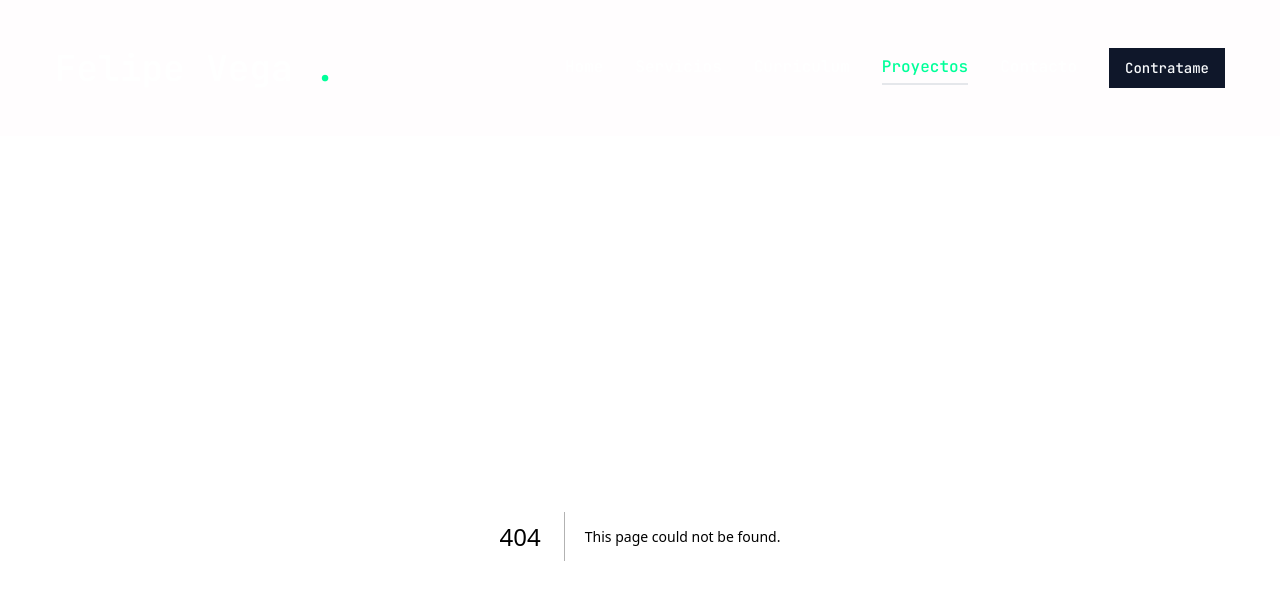
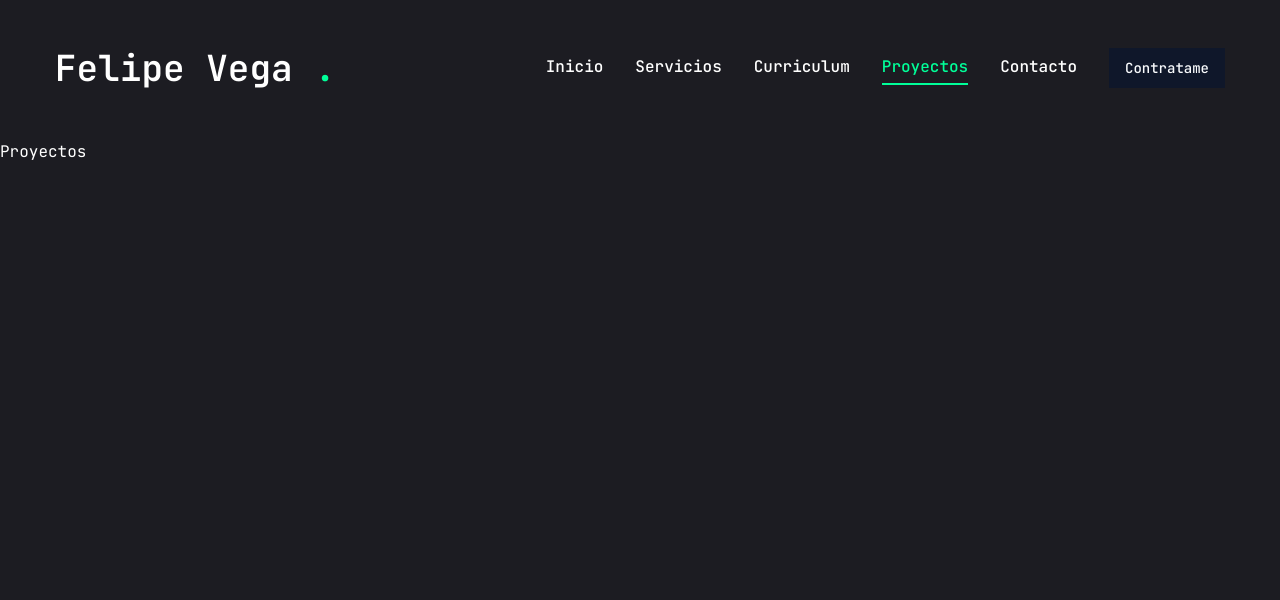
Before and after one commit to felipevega-dev/Portfolio, a Next.js app: page /proyectos in a window 1280 px wide. Before the commit this address had no page. Shown: the top 600 px of the page. Built offline with nearby package versions, Linux system fonts and the light colour scheme.

Commit message:
Barra de navegacion y links funcionando

```diff
--- /dev/null
+++ b/app/contacto/page.jsx
@@ -0,0 +1,7 @@
+const Contacto = () => {
+  return (
+    <div>Pagia de Contacto</div>
+  )
+}
+
+export default Contacto
--- /dev/null
+++ b/app/curriculum/page.jsx
@@ -0,0 +1,7 @@
+const Curriculum = () => {
+  return (
+    <div>Pagina de Curriculum</div>
+  )
+};
+
+export default Curriculum
--- /dev/null
+++ b/app/proyectos/page.jsx
@@ -0,0 +1,7 @@
+const Proyectos = () => {
+  return (
+    <div>Proyectos</div>
+  )
+}
+
+export default Proyectos
--- /dev/null
+++ b/app/servicios/page.jsx
@@ -0,0 +1,5 @@
+const Servicios = () => {
+  return (<div>Pagina de servicios</div>)
+};
+
+export default Servicios;
--- a/components/Header.jsx
+++ b/components/Header.jsx
@@ -6,7 +6,7 @@ import Nav from "./Nav";
 
 const Header = () => {
   return (
-    <header className="py-8 xl:py-12 text-white bg-pink-50/20">
+    <header className="py-8 xl:py-12 text-white">
         <div className="container mx-auto flex justify-between items-center">
             {/* Logo */}
             <Link href="/">
--- a/components/Nav.jsx
+++ b/components/Nav.jsx
@@ -5,7 +5,7 @@ import { usePathname } from "next/navigation";
 
 const links = [
     {
-        name: "home",
+        name: "inicio",
         path: "/",
     },
     {
@@ -13,22 +13,21 @@ const links = [
         path: "/servicios",
     },
     {
-        name: "Curriculum",
+        name: "curriculum",
         path: "/curriculum",
     },
     {
-        name: "Proyectos",
+        name: "proyectos",
         path: "/proyectos",
     },
     {
         name: "contacto",
         path: "/contacto",
-    }
-
-]
+    },
+];
 
 const Nav = () => {
-    const pathname = usePathname()
+    const pathname = usePathname();
     return (
         <nav className="flex gap-8">
             {links.map((link, index) => {
@@ -37,7 +36,7 @@ const Nav = () => {
                         href={link.path}
                         key={index}
                         className={`${
-                            link.path === pathname && "text-accent border-b-2 boder-accent"
+                            link.path === pathname && "text-accent border-b-2 border-accent"
                         } capitalize font-medium hover:text-accent transition-all`}
                     >
                         {link.name}
```
Also changed, not shown: app/fonts/GeistMonoVF.woff (deleted), app/fonts/GeistVF.woff (deleted), app/services/page.jsx (deleted).
